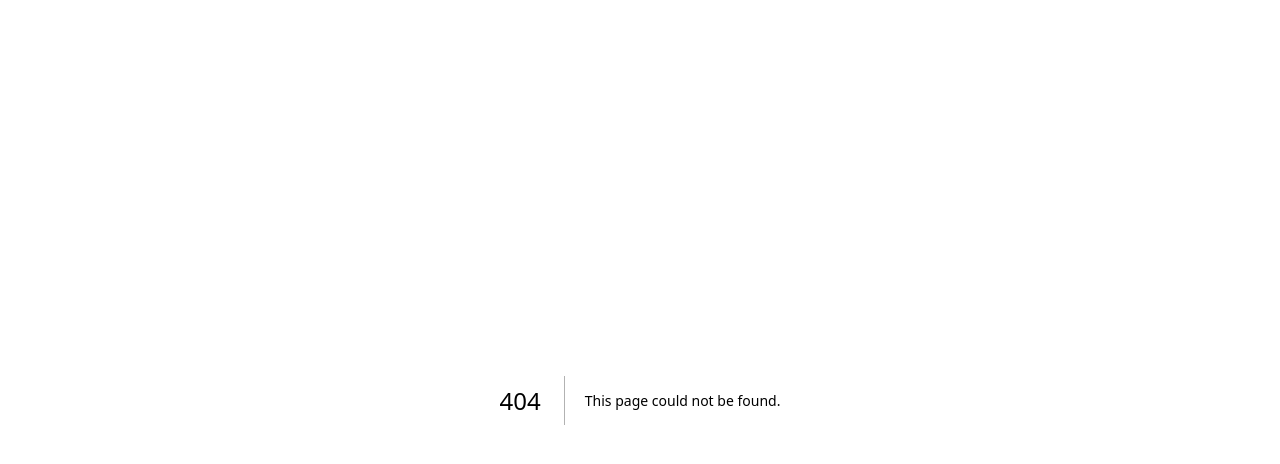
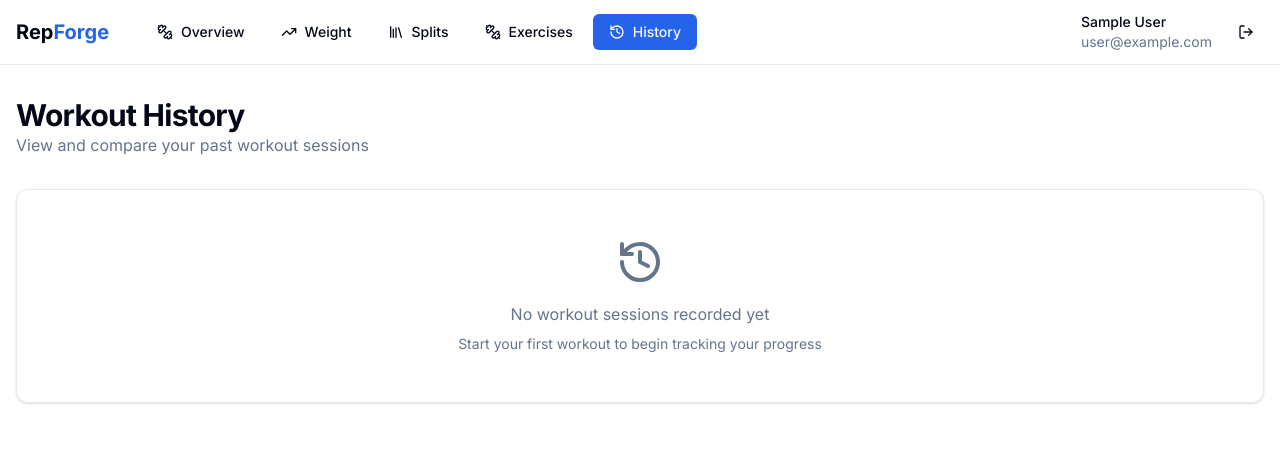
Before and after one commit to Ncam00/RepForge, a Next.js app: page /dashboard/history in a window 1280 px wide. Before the commit this address had no page. Shown: the top 464 px of the page. Built offline with nearby package versions, Linux system fonts and the light colour scheme; no server answers; sample sign-in values are in the browser's storage.

Commit message:
Add workout history placeholder page

```diff
--- /dev/null
+++ b/app/dashboard/history/page.tsx
@@ -0,0 +1,27 @@
+import { Card, CardContent, CardHeader, CardTitle } from "@/components/ui/card"
+import { History } from "lucide-react"
+
+export default function HistoryPage() {
+  return (
+    <div className="space-y-8">
+      <div>
+        <h1 className="text-3xl font-bold tracking-tight">Workout History</h1>
+        <p className="text-muted-foreground">
+          View and compare your past workout sessions
+        </p>
+      </div>
+
+      <Card>
+        <CardContent className="py-12 text-center">
+          <History className="h-12 w-12 mx-auto text-muted-foreground mb-4" />
+          <p className="text-muted-foreground mb-2">
+            No workout sessions recorded yet
+          </p>
+          <p className="text-sm text-muted-foreground">
+            Start your first workout to begin tracking your progress
+          </p>
+        </CardContent>
+      </Card>
+    </div>
+  )
+}
```
